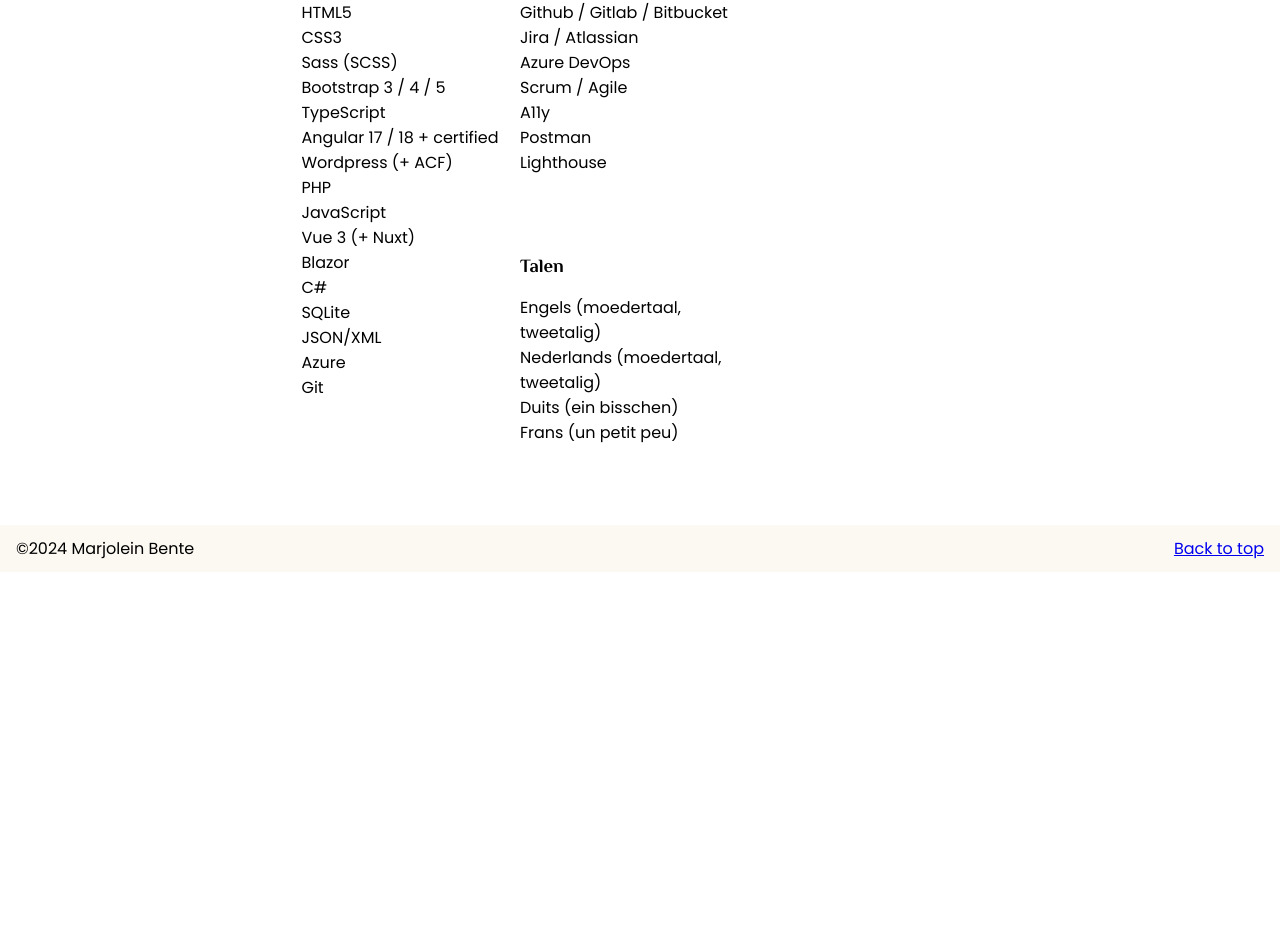
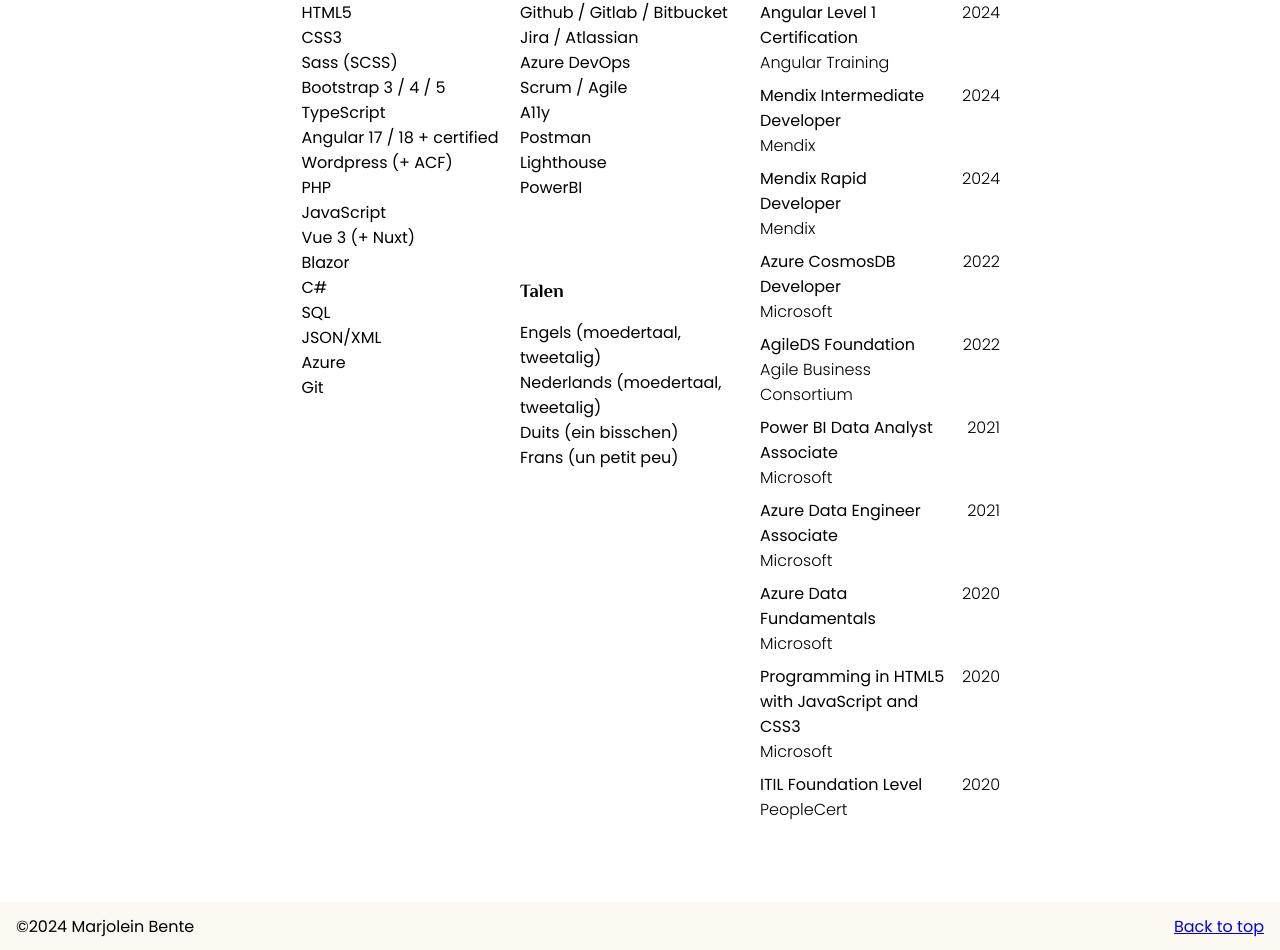
Before and after one commit to Menatith/resume, an Angular app: page / in a window 1280 px wide. Shown: the part 3116-4066 px from the top of the page. Before the commit the page ends 3688 px from the top, so only its background shows below. Built offline with nearby package versions, Linux system fonts and the light colour scheme.

Commit message:
certificates added

```diff
--- a/src/app/skills/skills.component.css
+++ b/src/app/skills/skills.component.css
@@ -1,11 +1,30 @@
 section {
-  text-align: center;
   padding-top: 3rem;
 }
 
+.skill-list {
+  text-align: left;
+}
+
+ul {
+  padding-left: 0;
+}
+
+.cert-org,
+.cert-date {
+  font-weight: 300;
+}
+
+.certificate {
+  margin-bottom: 0.5rem;
+}
+
 @media (min-width: 768px) {
+  section {
+    text-align: center;
+  }
+
   .skill-list {
-    text-align: left;
     width: 75%;
     margin: 0 auto;
     display: grid;
@@ -18,8 +37,13 @@
     margin: 0 auto;
   }
 
-  ul {
-    padding-left: 0;
+  .certificate {
+    display: flex;
+    justify-content: space-between;
+  }
+
+  .cert-date {
+    padding-left: 1rem;
   }
 
   li:last-child {
--- a/src/app/skills/skills.component.html
+++ b/src/app/skills/skills.component.html
@@ -17,7 +17,7 @@
         <li>Vue 3 (+ Nuxt)</li>
         <li>Blazor</li>
         <li>C#</li>
-        <li>SQLite</li>
+        <li>SQL</li>
         <li>JSON/XML</li>
         <li>Azure</li>
         <li>Git</li>
@@ -34,6 +34,7 @@
           <li>A11y</li>
           <li>Postman</li>
           <li>Lighthouse</li>
+          <li>PowerBI</li>
         </ul>
       </div>
       <div class="language-skills">
@@ -49,7 +50,15 @@
     <div class="column-3">
       <h3>Certificeringen</h3>
       <ul>
-        @for (certifacte of certificates; track $index) { }
+        @for (certificate of certificates; track $index) {
+        <li class="certificate">
+          <div>
+            <div>{{ certificate.title }}</div>
+            <div class="cert-org">{{ certificate.organisation }}</div>
+          </div>
+          <div class="cert-date">{{ certificate.date | date : "yyyy" }}</div>
+        </li>
+        }
       </ul>
     </div>
   </div>
--- a/src/app/skills/skills.component.ts
+++ b/src/app/skills/skills.component.ts
@@ -1,63 +1,64 @@
 import { Component } from '@angular/core';
+import { CommonModule } from '@angular/common';
 
 @Component({
   selector: 'app-skills',
   standalone: true,
-  imports: [],
+  imports: [CommonModule],
   templateUrl: './skills.component.html',
   styleUrl: './skills.component.css',
 })
 export class SkillsComponent {
   certificates = [
     {
-      title: '',
-      date: new Date(),
-      organisation: '',
+      title: 'Angular Level 1 Certification',
+      date: new Date('01-07-2024'),
+      organisation: 'Angular Training',
     },
     {
-      title: '',
-      date: new Date(),
-      organisation: '',
+      title: 'Mendix Intermediate Developer',
+      date: new Date('01-05-2024'),
+      organisation: 'Mendix',
     },
     {
-      title: '',
-      date: new Date(),
-      organisation: '',
+      title: 'Mendix Rapid Developer',
+      date: new Date('01-04-2024'),
+      organisation: 'Mendix',
     },
     {
-      title: '',
-      date: new Date(),
-      organisation: '',
+      title: 'Azure CosmosDB Developer',
+      date: new Date('01-10-2022'),
+      organisation: 'Microsoft',
     },
     {
-      title: '',
-      date: new Date(),
-      organisation: '',
+      title: 'AgileDS Foundation',
+      date: new Date('01-02-2022'),
+      organisation: 'Agile Business Consortium',
     },
     {
-      title: '',
-      date: new Date(),
-      organisation: '',
+      title: 'Power BI Data Analyst Associate',
+      date: new Date('01-05-2021'),
+      organisation: 'Microsoft',
     },
     {
-      title: '',
-      date: new Date(),
-      organisation: '',
+      title: 'Azure Data Engineer Associate',
+      date: new Date('01-03-2021'),
+      organisation: 'Microsoft',
     },
     {
-      title: '',
-      date: new Date(),
-      organisation: '',
+      title: 'Azure Data Fundamentals',
+      date: new Date('01-12-2020'),
+      organisation: 'Microsoft',
     },
     {
-      title: '',
-      date: new Date(),
-      organisation: '',
+      title: 'Programming in HTML5 with JavaScript and CSS3',
+      date: new Date('01-06-2020'),
+      organisation: 'Microsoft',
     },
     {
-      title: '',
-      date: new Date(),
-      organisation: '',
+      title: 'ITIL Foundation Level',
+      date: new Date('01-02-2020'),
+      organisation: 'PeopleCert',
     },
   ];
 
```
